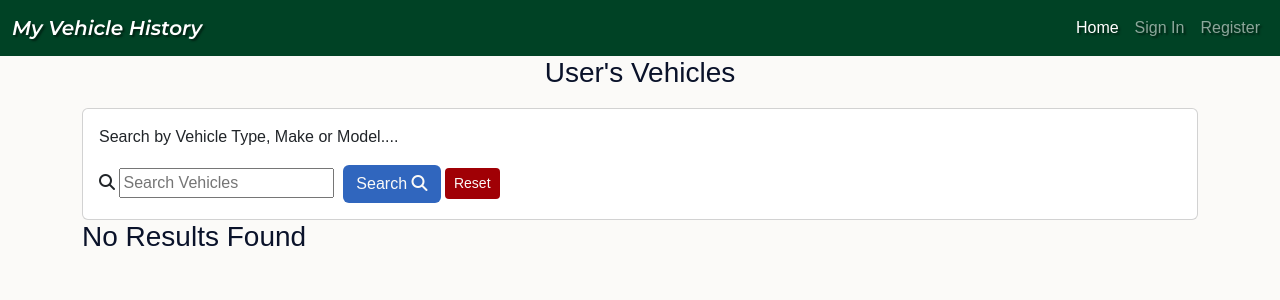
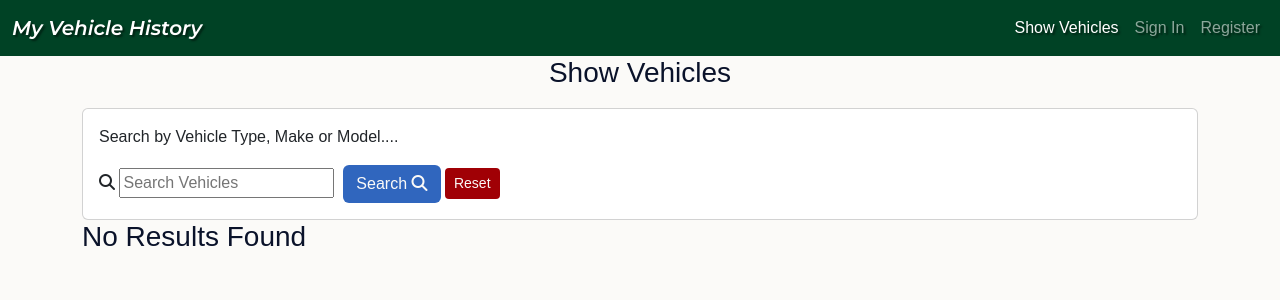
Before and after one commit to Ad-White/my-vehicle-history, a Flask app: page / in a window 1280 px wide. Shown: the top 300 px of the page. Run offline with Flask 3, Linux system fonts and the light colour scheme; data that the repository does not hold is empty; some libraries are stand-ins or nearby versions; some web fonts are replaced.

Commit message:
Rename 'home' related code to 'show_vehicles'

```diff
--- a/app.py
+++ b/app.py
@@ -29,17 +29,17 @@ cloudinary.config(
 
 
 @app.route("/")
-@app.route("/get_vehicles")
-def get_vehicles():
+@app.route("/show_vehicles")
+def show_vehicles():
     vehicles = list(mongo.db.vehicles.find())
-    return render_template("home.html", vehicles=vehicles)
+    return render_template("show_vehicles.html", vehicles=vehicles)
 
 
 @app.route("/search", methods=["GET", "POST"])
 def search():
     query = request.form.get("query")
     vehicles = list(mongo.db.vehicles.find({"$text": {"$search": query}}))
-    return render_template("home.html", vehicles=vehicles)
+    return render_template("show_vehicles.html", vehicles=vehicles)
 
 
 # registration functionality
@@ -141,7 +141,7 @@ def add_new_vehicle():
         }
         mongo.db.vehicles.insert_one(vehicle)
         flash("Vehicle Successfully Added")
-        return redirect(url_for("get_vehicles"))
+        return redirect(url_for("show_vehicles"))
 
     vehicle_types = mongo.db.vehicle_types.find().sort("vehicle_type", 1)
     return render_template("add_new_vehicle.html", vehicle_types=vehicle_types)
@@ -174,7 +174,7 @@ def edit_vehicle(vehicle_id):
         mongo.db.vehicles.update_one(
             {"_id": ObjectId(vehicle_id)}, edit_vehicle)
         flash("Vehicle Successfully Updated")
-        return redirect(url_for("get_vehicles"))
+        return redirect(url_for("show_vehicles"))
 
     vehicle = mongo.db.vehicles.find_one({"_id": ObjectId(vehicle_id)})
 
@@ -187,7 +187,7 @@ def edit_vehicle(vehicle_id):
 def delete_vehicle(vehicle_id):
     mongo.db.vehicles.delete_one({"_id": ObjectId(vehicle_id)})
     flash("Vehicle Successfully Deleted")
-    return redirect(url_for("get_vehicles"))
+    return redirect(url_for("show_vehicles"))
 
 
 @app.route("/get_vehicle_types")
--- a/static/css/style.css
+++ b/static/css/style.css
@@ -46,13 +46,17 @@ label {
     margin-top: 10px;
 }
 
+.card-title {
+    margin-bottom: 12px;
+}
+
 .card-title, .card-text {
     color: #0a122a;
 }
 
 .card-subtitle {
     color: #0a122a;
-    margin-bottom: 8px;
+    margin-bottom: 19px;
 }
 
 .text-shadow {
--- a/templates/base.html
+++ b/templates/base.html
@@ -22,7 +22,7 @@
         <!-- navbar -->
         <nav class="navbar navbar-expand-lg navbar text-shadow" data-bs-theme="dark" id="navbar">
             <div class="container-fluid">
-                <a class="navbar-brand logo" href="{{ url_for('get_vehicles') }}">My Vehicle History</a>
+                <a class="navbar-brand logo" href="{{ url_for('show_vehicles') }}">My Vehicle History</a>
                 <button class="navbar-toggler" type="button" data-bs-toggle="collapse" data-bs-target="#navbarNav"
                     aria-controls="navbarNav" aria-expanded="false" aria-label="Toggle navigation">
                     <span class="navbar-toggler-icon"></span>
@@ -30,7 +30,7 @@
                 <div class="collapse navbar-collapse" id="navbarNav">
                     <ul class="navbar-nav ms-auto">
                         <li class="nav-item">
-                            <a class="nav-link active" aria-current="page" href="{{ url_for('get_vehicles') }}">Home</a>
+                            <a class="nav-link active" aria-current="page" href="{{ url_for('show_vehicles') }}">Show Vehicles</a>
                         </li>
                         {% if session.user  %}
                             <li class="nav-item">
--- a/templates/edit_vehicle.html
+++ b/templates/edit_vehicle.html
@@ -137,7 +137,7 @@
                 <div class="row">
                     <div class="col-12">
                         <!-- cancel button -->
-                        <a class="btn cancel-delete-btn" href="{{ url_for('get_vehicles') }}" role="button">Cancel <i class="fa-regular fa-circle-xmark"></i></a>
+                        <a class="btn cancel-delete-btn" href="{{ url_for('show_vehicles') }}" role="button">Cancel <i class="fa-regular fa-circle-xmark"></i></a>
                         <!-- edit button -->
                         <button class="btn add-edit-save-btn" type="submit">Save Changes <i class="fa-solid fa-pen"></i></button>
                     </div>
--- a/templates/home.html
+++ b/templates/show_vehicles.html
@@ -1,7 +1,7 @@
 {% extends "base.html" %}
 {% block content %}
 
-    <h3 class="page-title">User's Vehicles</h3>
+    <h3 class="page-title">Show Vehicles</h3>
 
     <div class="row">
         <div class="col-12">
@@ -13,7 +13,7 @@
                         <input type="text" class="text" name="query" id="query" placeholder="Search Vehicles" minlength="2" maxlength="50" required>
                         <label for="query"></label>
                         <button class="btn add-edit-save-btn" type="submit">Search <i class="fa-solid fa-magnifying-glass"></i></button>
-                        <a class="btn cancel-delete-btn btn-sm" href="{{ url_for('get_vehicles') }}" role="button">Reset</a>
+                        <a class="btn cancel-delete-btn btn-sm" href="{{ url_for('show_vehicles') }}" role="button">Reset</a>
                     </div>
                 </form>
             </div>
@@ -27,8 +27,6 @@
                         <div class="card shadow p-3 mb-5 bg-body-tertiary rounded">
                             <img class="card-img-top" src="{{ vehicle.image_url }}">
                             <div class="card-body">
-                                <p class="card-text">{{ vehicle.image_url }}</p>
-                                <p class="card-text">{{ vehicle.description }}</p>
                                 <h4 class="card-title text-shadow">{{ vehicle.make }}</h4>
                                 <h5 class="card-subtitle">{{ vehicle.model }}</h5>
                                 <p class="card-text">Engine Capacity: {{ vehicle.capacity }}</p>
@@ -40,6 +38,7 @@
                                         <i class="fa-solid fa-check"></i>
                                     </p>
                                 {% endif %}
+                                <p class="card-text">Description: {{ vehicle.description }}</p>
                                 <p><em>by: {{ vehicle.created_by }}</em></p>
                                 <!-- edit button -->
                                 {% if session.user|lower == vehicle.created_by|lower %}
```
